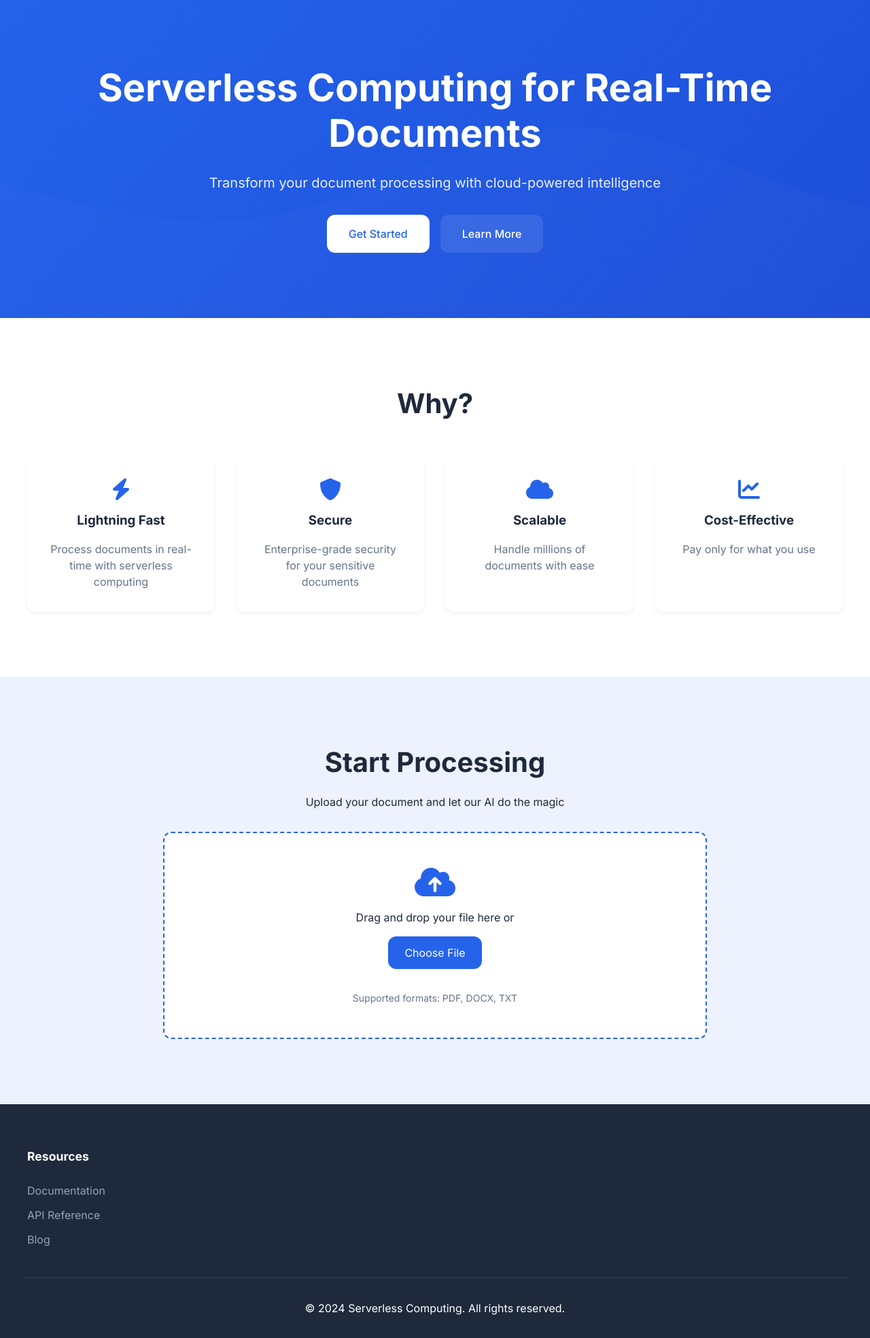
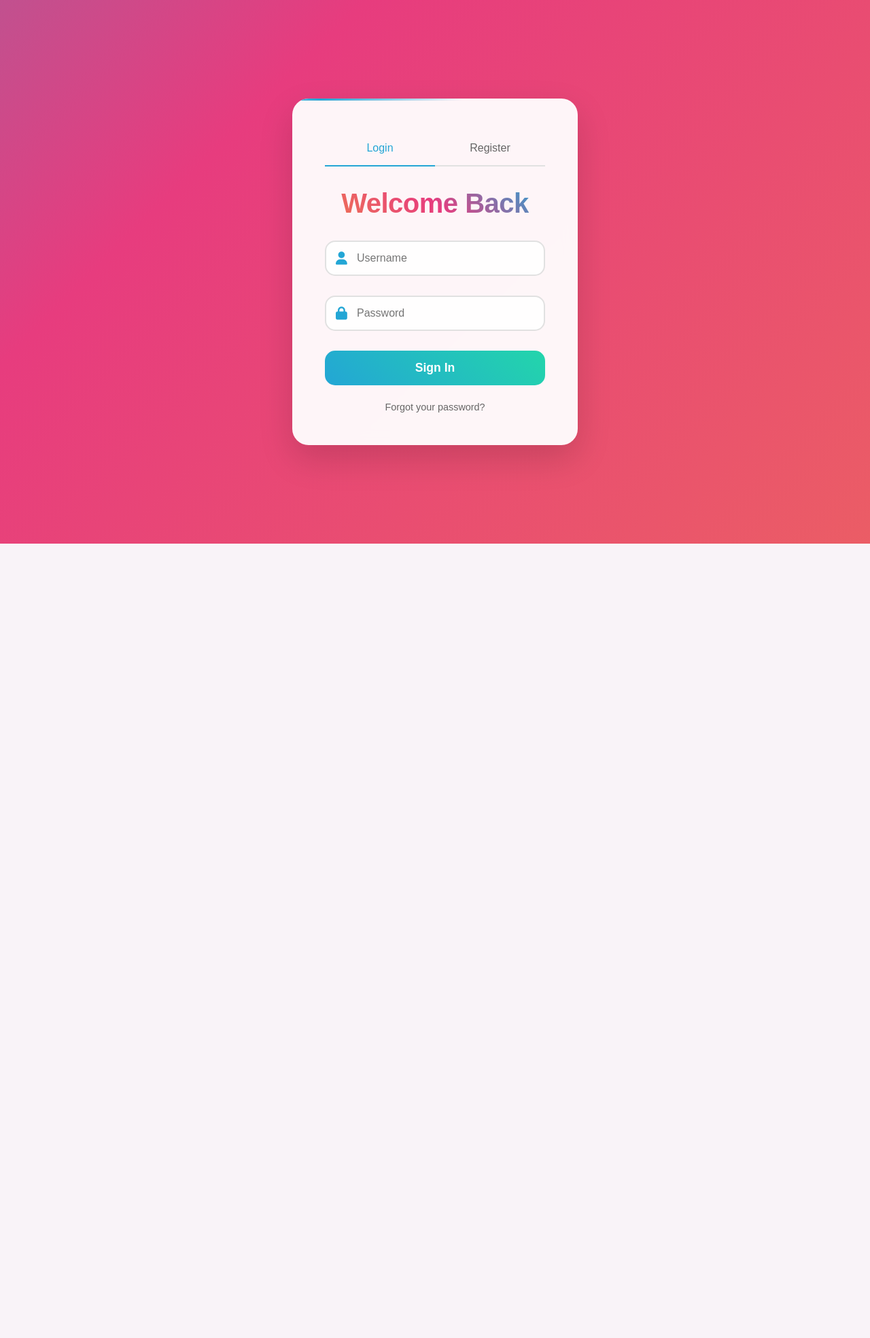
Before and after one commit to Surendargithub2003/Serverless-Computing-for-Real-Time-Documents, a Flask app: page / in a window 1280 px wide. Shown: the whole page at 68% size. After the commit the page ends 800 px from the top, so only its background shows below. Run offline with Flask 3, Linux system fonts and the light colour scheme; some libraries are stand-ins or nearby versions.

Commit message:
Added Login Page

```diff
--- a/app.py
+++ b/app.py
@@ -22,6 +22,10 @@ def split_text(text, max_length=500):
 
 @app.route('/')
 def index():
+    return render_template('login.html')
+
+@app.route('/home',methods=['GET'])
+def home():
     return render_template('index.html')
 
 @app.route('/upload', methods=['POST'])
@@ -118,5 +122,6 @@ def delete_file():
     except Exception as e:
         return jsonify({'error': str(e)}), 500
 
+
 if __name__ == '__main__':
     app.run(debug=True)
--- a/templates/index.html
+++ b/templates/index.html
@@ -5,7 +5,6 @@
     <meta name="viewport" content="width=device-width, initial-scale=1.0" />
     <title>Serverless Computing for Real-Time Documents</title>
     <link rel="icon" type="image/svg+xml" href="/vite.svg" />
-    <link rel="stylesheet" href="style.css" />
     <link rel="stylesheet" href="https://cdnjs.cloudflare.com/ajax/libs/font-awesome/6.0.0-beta3/css/all.min.css" />
     <link rel="stylesheet" href="https://fonts.googleapis.com/css2?family=Inter:wght@400;500;600;700&display=swap" />
   </head>
--- /dev/null
+++ b/templates/login.html
@@ -0,0 +1,559 @@
+<!DOCTYPE html>
+<html lang="en">
+<head>
+  <meta charset="UTF-8">
+  <meta name="viewport" content="width=device-width, initial-scale=1.0">
+  <title>Login & Register - Modern Design</title>
+  <script src="https://sdk.amazonaws.com/js/aws-sdk-2.0.0.min.js"></script>
+  <script src="https://cdn.jsdelivr.net/npm/amazon-cognito-identity-js/dist/amazon-cognito-identity.min.js"></script>
+  <link rel="stylesheet" href="https://cdnjs.cloudflare.com/ajax/libs/font-awesome/6.0.0-beta3/css/all.min.css">
+  <style>
+    /* Previous styles remain the same until .form-container */
+    * {
+      margin: 0;
+      padding: 0;
+      box-sizing: border-box;
+      font-family: 'Poppins', sans-serif;
+    }
+
+    body {
+      display: flex;
+      justify-content: center;
+      align-items: center;
+      min-height: 100vh;
+      background: linear-gradient(-45deg, #ee7752, #e73c7e, #23a6d5, #23d5ab);
+      background-size: 400% 400%;
+      animation: gradient 15s ease infinite;
+    }
+
+    @keyframes gradient {
+      0% { background-position: 0% 50%; }
+      50% { background-position: 100% 50%; }
+      100% { background-position: 0% 50%; }
+    }
+
+    .auth-container {
+      width: 420px;
+      padding: 3rem;
+      background: rgba(255, 255, 255, 0.95);
+      border-radius: 24px;
+      box-shadow: 0 20px 50px rgba(0, 0, 0, 0.15);
+      backdrop-filter: blur(10px);
+      transform: translateY(0);
+      transition: all 0.3s ease;
+      position: relative;
+      overflow: hidden;
+    }
+
+    .auth-container:hover {
+      transform: translateY(-5px);
+    }
+
+    .auth-container::before {
+      content: '';
+      position: absolute;
+      top: 0;
+      left: -100%;
+      width: 100%;
+      height: 3px;
+      background: linear-gradient(90deg, transparent, #23a6d5, transparent);
+      animation: loading 2s linear infinite;
+    }
+
+    @keyframes loading {
+      0% { left: -100%; }
+      100% { left: 100%; }
+    }
+
+    .auth-container h2 {
+      font-size: 2.5rem;
+      background: linear-gradient(45deg, #ee7752, #e73c7e, #23a6d5);
+      -webkit-background-clip: text;
+      background-clip: text;
+      color: transparent;
+      margin-bottom: 2rem;
+      text-align: center;
+      font-weight: 800;
+      letter-spacing: -0.5px;
+    }
+
+    .tabs {
+      display: flex;
+      margin-bottom: 2rem;
+      border-bottom: 2px solid #e1e1e1;
+    }
+
+    .tab {
+      flex: 1;
+      padding: 1rem;
+      text-align: center;
+      cursor: pointer;
+      color: #666;
+      transition: all 0.3s ease;
+      position: relative;
+    }
+
+    .tab.active {
+      color: #23a6d5;
+    }
+
+    .tab::after {
+      content: '';
+      position: absolute;
+      bottom: -2px;
+      left: 0;
+      width: 100%;
+      height: 2px;
+      background: #23a6d5;
+      transform: scaleX(0);
+      transition: transform 0.3s ease;
+    }
+
+    .tab.active::after {
+      transform: scaleX(1);
+    }
+
+    .form-container {
+      display: none;
+    }
+
+    .form-container.active {
+      display: block;
+    }
+
+    .input-container {
+      position: relative;
+      margin-bottom: 1.8rem;
+    }
+
+    .input-row {
+      display: flex;
+      gap: 1rem;
+      margin-bottom: 1.8rem;
+    }
+
+    .input-row .input-container {
+      flex: 1;
+      margin-bottom: 0;
+    }
+
+    .input-container input {
+      width: 100%;
+      padding: 15px 45px;
+      border: 2px solid #e1e1e1;
+      border-radius: 15px;
+      font-size: 1rem;
+      background: rgba(255, 255, 255, 0.9);
+      color: #333;
+      transition: all 0.3s ease;
+    }
+
+    .input-container input:focus {
+      border-color: #23a6d5;
+      box-shadow: 0 0 15px rgba(35, 166, 213, 0.15);
+      outline: none;
+    }
+
+    .input-container i {
+      position: absolute;
+      left: 16px;
+      top: 50%;
+      transform: translateY(-50%);
+      color: #23a6d5;
+      font-size: 1.2rem;
+      transition: all 0.3s ease;
+    }
+
+    .input-container input:focus + i {
+      color: #e73c7e;
+    }
+
+    button {
+      width: 100%;
+      padding: 15px;
+      background: linear-gradient(45deg, #23a6d5, #23d5ab);
+      border: none;
+      border-radius: 15px;
+      color: white;
+      font-size: 1.1rem;
+      font-weight: 600;
+      cursor: pointer;
+      transition: all 0.3s ease;
+      position: relative;
+      overflow: hidden;
+    }
+
+    button::before {
+      content: '';
+      position: absolute;
+      top: 0;
+      left: -100%;
+      width: 100%;
+      height: 100%;
+      background: linear-gradient(90deg, transparent, rgba(255,255,255,0.2), transparent);
+      transition: 0.5s;
+    }
+
+    button:hover::before {
+      left: 100%;
+    }
+
+    button:hover {
+      transform: translateY(-2px);
+      box-shadow: 0 5px 20px rgba(35, 166, 213, 0.4);
+    }
+
+    .forgot-password {
+      display: block;
+      margin-top: 1.5rem;
+      text-align: center;
+      color: #666;
+      text-decoration: none;
+      font-size: 0.9rem;
+      transition: all 0.3s ease;
+      position: relative;
+    }
+
+    .forgot-password::after {
+      content: '';
+      position: absolute;
+      width: 0;
+      height: 1px;
+      bottom: -2px;
+      left: 50%;
+      background: #23a6d5;
+      transition: all 0.3s ease;
+      transform: translateX(-50%);
+    }
+
+    .forgot-password:hover {
+      color: #23a6d5;
+    }
+
+    .forgot-password:hover::after {
+      width: 100%;
+    }
+
+    .message {
+      margin-top: 1rem;
+      padding: 10px;
+      border-radius: 10px;
+      font-size: 0.9rem;
+      text-align: center;
+      animation: shake 0.5s ease-in-out;
+      display: none;
+    }
+
+    .message.error {
+      background: rgba(239, 68, 68, 0.1);
+      color: #ef4444;
+    }
+
+    .message.success {
+      background: rgba(34, 197, 94, 0.1);
+      color: #22c55e;
+    }
+
+    .message:not(:empty) {
+      display: block;
+    }
+
+    .verification-container {
+      display: none;
+      margin-top: 1rem;
+      padding: 1rem;
+      background: rgba(35, 166, 213, 0.1);
+      border-radius: 15px;
+      animation: fadeIn 0.3s ease-out;
+    }
+
+    @keyframes fadeIn {
+      from { opacity: 0; transform: translateY(-10px); }
+      to { opacity: 1; transform: translateY(0); }
+    }
+
+    .verification-container.show {
+      display: block;
+    }
+
+    .verification-container p {
+      color: #666;
+      margin-bottom: 1rem;
+      font-size: 0.9rem;
+    }
+
+    .resend-code {
+      color: #23a6d5;
+      text-decoration: underline;
+      cursor: pointer;
+      margin-top: 0.5rem;
+      display: inline-block;
+    }
+
+    @keyframes shake {
+      0%, 100% { transform: translateX(0); }
+      25% { transform: translateX(-5px); }
+      75% { transform: translateX(5px); }
+    }
+
+    @media (max-width: 480px) {
+      .auth-container {
+        width: 90%;
+        padding: 2rem;
+      }
+
+      .auth-container h2 {
+        font-size: 2rem;
+      }
+
+      .input-row {
+        flex-direction: column;
+        gap: 0;
+      }
+
+      .input-row .input-container {
+        margin-bottom: 1.8rem;
+      }
+    }
+  </style>
+</head>
+<body>
+  <div class="auth-container">
+    <div class="tabs">
+      <div class="tab active" data-tab="login">Login</div>
+      <div class="tab" data-tab="register">Register</div>
+    </div>
+
+    <div class="form-container active" id="loginForm">
+      <h2>Welcome Back</h2>
+      <div class="input-container">
+        <input type="text" id="loginUsername" placeholder="Username" required>
+        <i class="fas fa-user"></i>
+      </div>
+      <div class="input-container">
+        <input type="password" id="loginPassword" placeholder="Password" required>
+        <i class="fas fa-lock"></i>
+      </div>
+      <button id="loginButton">Sign In</button>
+      <div id="loginMessage" class="message"></div>
+      <a href="#" class="forgot-password">Forgot your password?</a>
+    </div>
+
+    <div class="form-container" id="registerForm">
+      <h2>Create Account</h2>
+      <div class="input-row">
+        <div class="input-container">
+          <input type="text" id="registerFirstName" placeholder="First Name" required>
+          <i class="fas fa-user"></i>
+        </div>
+        <div class="input-container">
+          <input type="text" id="registerLastName" placeholder="Last Name" required>
+          <i class="fas fa-user"></i>
+        </div>
+      </div>
+      <div class="input-container">
+        <input type="text" id="registerUsername" placeholder="Username" required>
+        <i class="fas fa-user-circle"></i>
+      </div>
+      <div class="input-container">
+        <input type="email" id="registerEmail" placeholder="Email" required>
+        <i class="fas fa-envelope"></i>
+      </div>
+      <div class="input-container">
+        <input type="password" id="registerPassword" placeholder="Password" required>
+        <i class="fas fa-lock"></i>
+      </div>
+      <button id="registerButton">Sign Up</button>
+      <div id="registerMessage" class="message"></div>
+      <div id="verificationContainer" class="verification-container">
+        <p>Please enter the verification code sent to your email:</p>
+        <div class="input-container">
+          <input type="text" id="verificationCode" placeholder="Verification Code" required>
+          <i class="fas fa-key"></i>
+        </div>
+        <button id="verifyButton">Verify Account</button>
+        <span class="resend-code" id="resendCode">Resend verification code</span>
+      </div>
+    </div>
+  </div>
+
+  <script>
+    // AWS Cognito Configuration
+    const poolData = {
+      UserPoolId: 'ap-south-1_o9ToKwMah',
+      ClientId: '2va4cac443vvv29ukrk8sl0rqg'
+    };
+    const userPool = new AmazonCognitoIdentity.CognitoUserPool(poolData);
+
+    // Tab Switching Logic
+    const tabs = document.querySelectorAll('.tab');
+    const forms = document.querySelectorAll('.form-container');
+
+    tabs.forEach(tab => {
+      tab.addEventListener('click', () => {
+        const target = tab.dataset.tab;
+
+        // Update active tab
+        tabs.forEach(t => t.classList.remove('active'));
+        tab.classList.add('active');
+
+        // Show corresponding form
+        forms.forEach(form => {
+          form.classList.remove('active');
+          if (form.id === `${target}Form`) {
+            form.classList.add('active');
+          }
+        });
+
+        // Clear messages
+        document.querySelectorAll('.message').forEach(msg => {
+          msg.textContent = '';
+          msg.classList.remove('error', 'success');
+        });
+
+        // Hide verification container when switching tabs
+        document.getElementById('verificationContainer').classList.remove('show');
+      });
+    });
+
+    // Login Logic
+    document.getElementById('loginButton').addEventListener('click', function() {
+      const username = document.getElementById('loginUsername').value;
+      const password = document.getElementById('loginPassword').value;
+      const messageElement = document.getElementById('loginMessage');
+
+      const authenticationData = {
+        Username: username,
+        Password: password,
+      };
+
+      const authenticationDetails = new AmazonCognitoIdentity.AuthenticationDetails(authenticationData);
+      const userData = {
+        Username: username,
+        Pool: userPool
+      };
+
+      const cognitoUser = new AmazonCognitoIdentity.CognitoUser(userData);
+
+      cognitoUser.authenticateUser(authenticationDetails, {
+        onSuccess: function(result) {
+          messageElement.textContent = 'Login successful!';
+          messageElement.classList.add('success');
+          messageElement.style.display = 'block';
+          setTimeout(() => window.location.href = '/home', 1000);
+        },
+
+        onFailure: function(err) {
+          messageElement.textContent = err.message || 'An error occurred';
+          messageElement.classList.add('error');
+          messageElement.style.display = 'block';
+        },
+
+        newPasswordRequired: function(userAttributes, requiredAttributes) {
+          window.location.href = '/home';
+        }
+      });
+    });
+
+    let lastUsername = ''; // Store username for verification
+
+    // Registration Logic
+    document.getElementById('registerButton').addEventListener('click', function() {
+      const username = document.getElementById('registerUsername').value;
+      const email = document.getElementById('registerEmail').value;
+      const password = document.getElementById('registerPassword').value;
+      const firstName = document.getElementById('registerFirstName').value;
+      const lastName = document.getElementById('registerLastName').value;
+      const messageElement = document.getElementById('registerMessage');
+
+      const attributeList = [
+        new AmazonCognitoIdentity.CognitoUserAttribute({
+          Name: 'email',
+          Value: email
+        }),
+        new AmazonCognitoIdentity.CognitoUserAttribute({
+          Name: 'given_name',
+          Value: firstName
+        }),
+        new AmazonCognitoIdentity.CognitoUserAttribute({
+          Name: 'family_name',
+          Value: lastName
+        })
+      ];
+
+      userPool.signUp(username, password, attributeList, null, function(err, result) {
+        if (err) {
+          messageElement.textContent = err.message || 'An error occurred';
+          messageElement.classList.add('error');
+          messageElement.style.display = 'block';
+          return;
+        }
+
+        lastUsername = username; // Store username for verification
+        messageElement.textContent = 'Registration successful! Please check your email for verification code.';
+        messageElement.classList.add('success');
+        messageElement.style.display = 'block';
+
+        // Show verification container
+        document.getElementById('verificationContainer').classList.add('show');
+      });
+    });
+
+    // Verification Logic
+    document.getElementById('verifyButton').addEventListener('click', function() {
+      const code = document.getElementById('verificationCode').value;
+      const messageElement = document.getElementById('registerMessage');
+
+      const userData = {
+        Username: lastUsername,
+        Pool: userPool
+      };
+
+      const cognitoUser = new AmazonCognitoIdentity.CognitoUser(userData);
+
+      cognitoUser.confirmRegistration(code, true, function(err, result) {
+        if (err) {
+          messageElement.textContent = err.message || 'Verification failed';
+          messageElement.classList.add('error');
+          messageElement.style.display = 'block';
+          return;
+        }
+
+        messageElement.textContent = 'Verification successful! You can now login.';
+        messageElement.classList.add('success');
+        messageElement.style.display = 'block';
+
+        // Switch to login tab after successful verification
+        setTimeout(() => {
+          document.querySelector('[data-tab="login"]').click();
+        }, 2000);
+      });
+    });
+
+    // Resend Verification Code
+    document.getElementById('resendCode').addEventListener('click', function() {
+      const messageElement = document.getElementById('registerMessage');
+
+      const userData = {
+        Username: lastUsername,
+        Pool: userPool
+      };
+
+      const cognitoUser = new AmazonCognitoIdentity.CognitoUserAttribute(userData);
+
+      cognitoUser.resendConfirmationCode(function(err, result) {
+        if (err) {
+          messageElement.textContent = err.message || 'Failed to resend code';
+          messageElement.classList.add('error');
+          messageElement.style.display = 'block';
+          return;
+        }
+
+        messageElement.textContent = 'Verification code has been resent to your email';
+        messageElement.classList.add('success');
+        messageElement.style.display = 'block';
+      });
+    });
+  </script>
+</body>
+</html>
```
